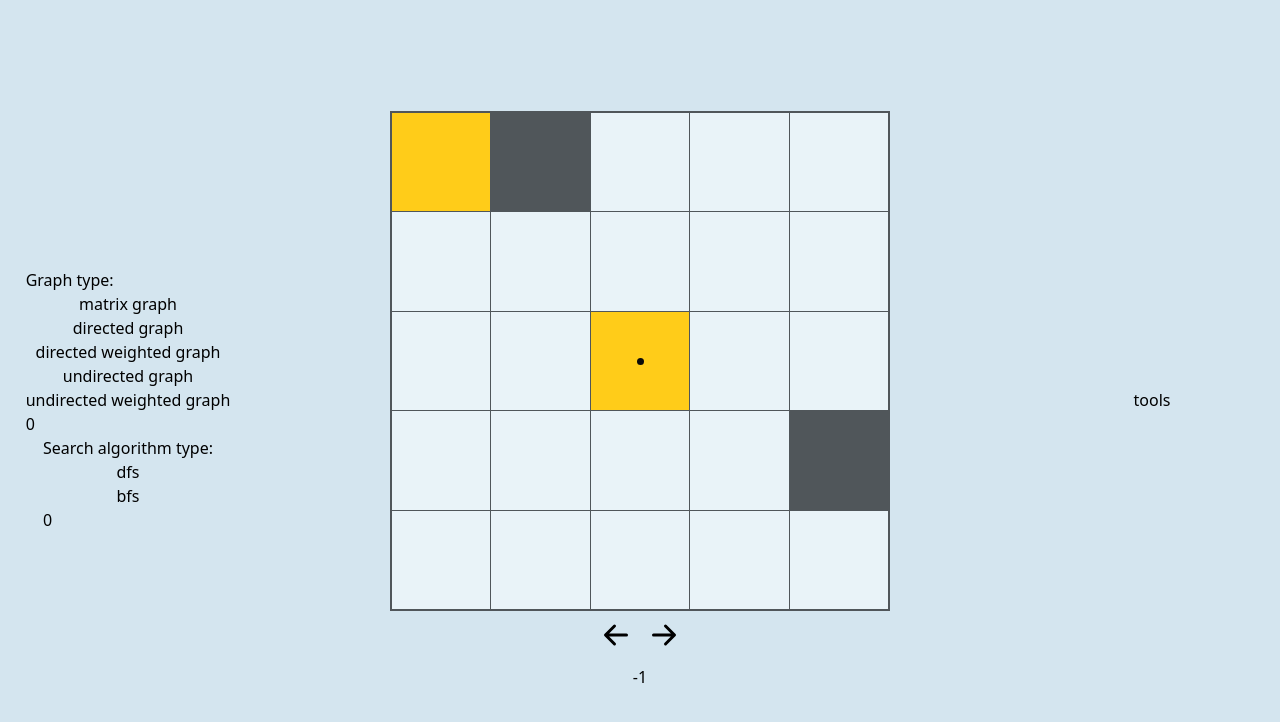
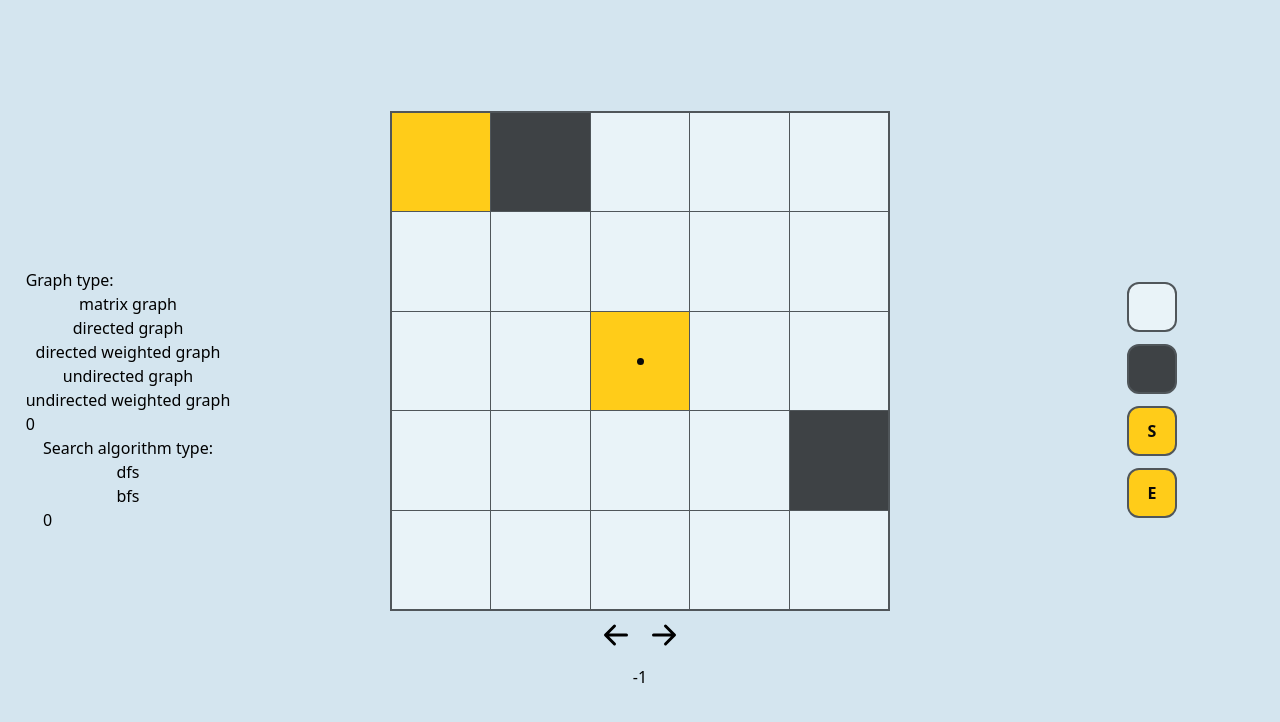
Before and after one commit to KLTPL/graph-algorithms-visualisation, a React (Vite) app: page / in a window 1280 px wide. Shown: the top 722 px of the page. Built offline with nearby package versions, Linux system fonts and the light colour scheme.

Commit message:
Added tool selection boxes for matrix graph

```diff
--- a/src/components/visualisation-container/graphs/M.tsx
+++ b/src/components/visualisation-container/graphs/M.tsx
@@ -47,7 +47,7 @@ export default function Matrix() {
         gridTemplateColumns: `repeat(${visualisationData.graph[0].length}, 1fr)`,
         gridTemplateRows: `repeat(${visualisationData.graph.length}, 1fr)`,
       }}
-      className="w-[90%] grid max-w-[500px] gap-[1px] bg-nodeDefault border-solid border-2 border-nodeDefault"
+      className="w-[90%] grid max-w-[500px] gap-[1px] bg-nodeBorder border-solid border-2 border-nodeBorder"
     >
       {visualisationData.graph.map((row, r) =>
         row.map((fieldType, c) => getField(r, c))
--- a/src/components/visualisation-container/nodes/EdgeE.tsx
+++ b/src/components/visualisation-container/nodes/EdgeE.tsx
@@ -98,7 +98,7 @@ function EdgeEdge({
         <input
           type="number"
           defaultValue={edgeData.cost}
-          className="absolute left-1/2 top-1/2 max-w-[4ch] bg-marixGraphFieldEmpty text-center border-2 border-nodeDefault rounded-full"
+          className="absolute left-1/2 top-1/2 max-w-[4ch] bg-nodeEmpty text-center border-2 border-nodeBorder rounded-full"
           style={{
             transform: `translate(-50%, ${
               visualisationData.isDOrDW ? "-125" : "-50"
--- a/src/components/visualisation-container/scripts/getClassNamesForNodeE.ts
+++ b/src/components/visualisation-container/scripts/getClassNamesForNodeE.ts
@@ -60,9 +60,9 @@ export function getClassNamesForNodeM({
 
   const conditionAndValuePairs = [
     [true, "aspect-square grid place-content-center"],
-    [isEmpty && !isStartOrEnd && !isOnBacktrack, "bg-marixGraphFieldEmpty"],
+    [isEmpty && !isStartOrEnd && !isOnBacktrack, "bg-nodeEmpty"],
     [isStartOrEnd && !isReachedStartOrEndNode, "bg-nodeStartOrEnd"],
-    [isRock, "bg-rock"],
+    [isRock, "bg-nodeRock"],
     [isNodeVisited && !isReachedStartOrEndNode && !isOnBacktrack, "bg-primary"],
     [
       isCurrNode,
@@ -107,9 +107,9 @@ export function getClassNamesForNodeE({
   const conditionAndValuePairs = [
     [
       true,
-      "absolute rounded-[100%] grid place-content-center border-solid border-2 z-50 border-nodeDefault select-none hover:cursor-grab",
+      "absolute rounded-[100%] grid place-content-center border-solid border-2 z-50 border-nodeBorder select-none hover:cursor-grab",
     ],
-    [!isStartOrEnd && !isOnBacktrack, "bg-marixGraphFieldEmpty"],
+    [!isStartOrEnd && !isOnBacktrack, "bg-nodeEmpty"],
     [isStartOrEnd && !isReachedStartOrEndNode, "bg-nodeStartOrEnd"],
     [isNodeVisited && !isReachedStartOrEndNode && !isOnBacktrack, "bg-primary"],
     [
--- /dev/null
+++ b/src/components/visualisation-tools/SelectToolsM.tsx
@@ -0,0 +1,54 @@
+import { useVisualisationPointerTools } from "../../context/Context";
+import { VisualisationPointerToolsM as Tools } from "./VisualisationTools";
+
+export default function SelectToolsM() {
+  return (
+    <div className="flex flex-col gap-3">
+      <ToolBox
+        className="bg-nodeEmpty"
+        title="empty field"
+        newPointerTool={Tools.EmptyField}
+      />
+      <ToolBox
+        className="bg-nodeRock"
+        title="rock field"
+        newPointerTool={Tools.RockField}
+      />
+      <ToolBox
+        className="bg-nodeStartOrEnd"
+        title="start field"
+        newPointerTool={Tools.StartField}
+        content="S"
+      />
+      <ToolBox
+        className="bg-nodeStartOrEnd"
+        title="end field"
+        newPointerTool={Tools.EndField}
+        content="E"
+      />
+    </div>
+  );
+}
+
+interface ToolBoxProps {
+  className: string;
+  title: string;
+  newPointerTool: Tools;
+  content?: string | JSX.Element;
+}
+
+function ToolBox({ className, title, newPointerTool, content }: ToolBoxProps) {
+  const { updatePointerTool } = useVisualisationPointerTools();
+  return (
+    <button
+      className={[
+        "w-[50px] aspect-square border-solid border-2 border-nodeBorder text-black rounded-xl grid place-content-center font-semibold",
+        className,
+      ].join(" ")}
+      title={title}
+      onClick={() => updatePointerTool(newPointerTool)}
+    >
+      {content}
+    </button>
+  );
+}
--- a/src/components/visualisation-tools/VisualisationTools.tsx
+++ b/src/components/visualisation-tools/VisualisationTools.tsx
@@ -1,3 +1,5 @@
+import SelectToolsM from "./SelectToolsM";
+
 export enum VisualisationPointerToolsM {
   NoTool,
   EmptyField,
@@ -13,8 +15,14 @@ export enum VisualisationPointerToolsE {
   Remove,
 }
 
-export type AnyVisualisationPointerTool = VisualisationPointerToolsM | VisualisationPointerToolsE;
+export type AnyVisualisationPointerTool =
+  | VisualisationPointerToolsM
+  | VisualisationPointerToolsE;
 
 export default function GraphTools() {
-  return <div className="flex flex-col">tools</div>;
+  return (
+    <div className="flex flex-col">
+      <SelectToolsM />
+    </div>
+  );
 }
--- a/tailwind.config.js
+++ b/tailwind.config.js
@@ -5,12 +5,14 @@ export default {
     colors: {
       primary: "#00a2ff",
       bg1: "#D4E5EF",
-      marixGraphFieldEmpty: "#e9f3f8",
-      nodeDefault: "#50565a",
+      nodeEmpty: "#e9f3f8",
+      nodeRock: "#3e4245",
+      nodeBorder: "#50565a",
       nodeStartOrEnd: "#FFCC19",
       nodeEndReached: "#5eff00",
       nodeBacktrack: "#ff6200",
       black: "#0a0a0a",
+      white: "#e5e5e5",
     },
     extend: {},
   },
```
